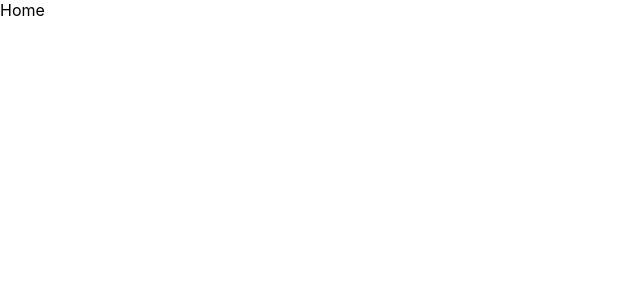
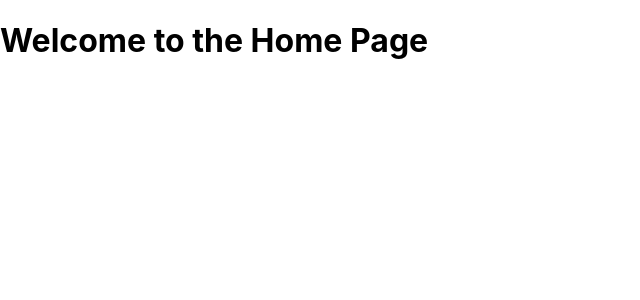
Before and after one commit to alexandervice/codingdojo-mern, a React (Create React App) app in the folder react/react-routing/routing-practice/: page /home in a window 1280 px wide. Shown: the top 300 px of the page, without its empty margins (0-640 px from the left). Built offline with nearby package versions, Linux system fonts and the light colour scheme.

Commit message:
Update Home.jsx

```diff
--- a/react/react-routing/routing-practice/src/components/Home.jsx
+++ b/react/react-routing/routing-practice/src/components/Home.jsx
@@ -1,9 +1,9 @@
 import React from 'react'
 import {BrowserRouter, Routes, Route, Link} from "react-router-dom"
 
-const Home = () => {
+const Home = (props) => {
   return (
-    <div>Home</div>
+    <h1>Welcome to the Home Page</h1>
   )
 }
 
```
